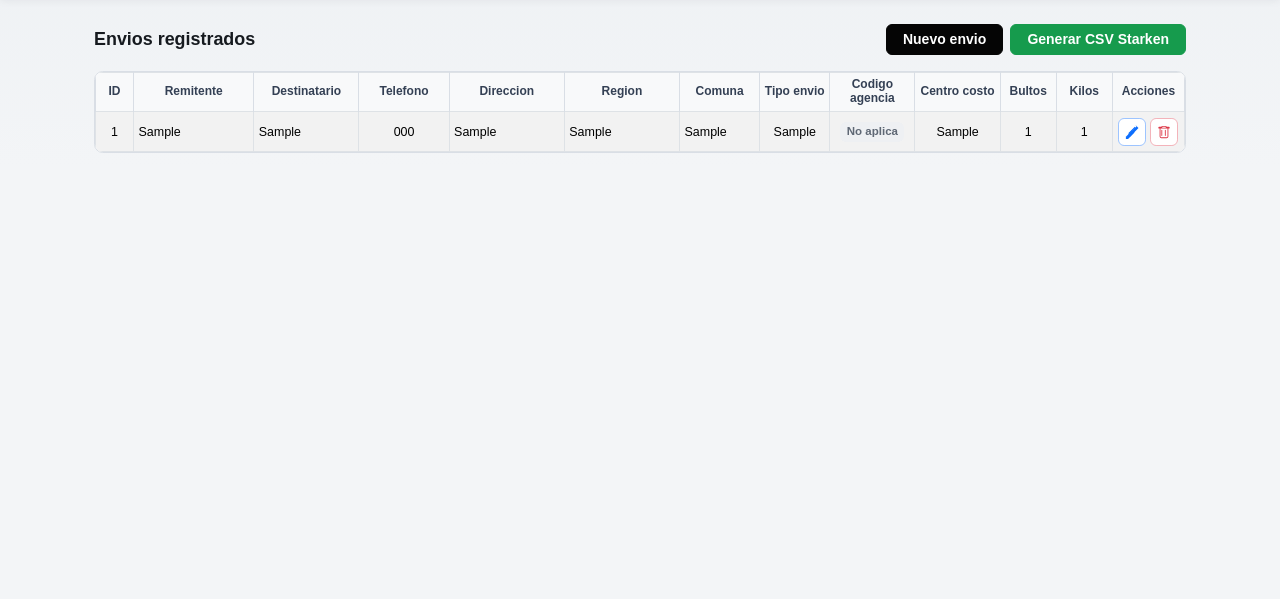
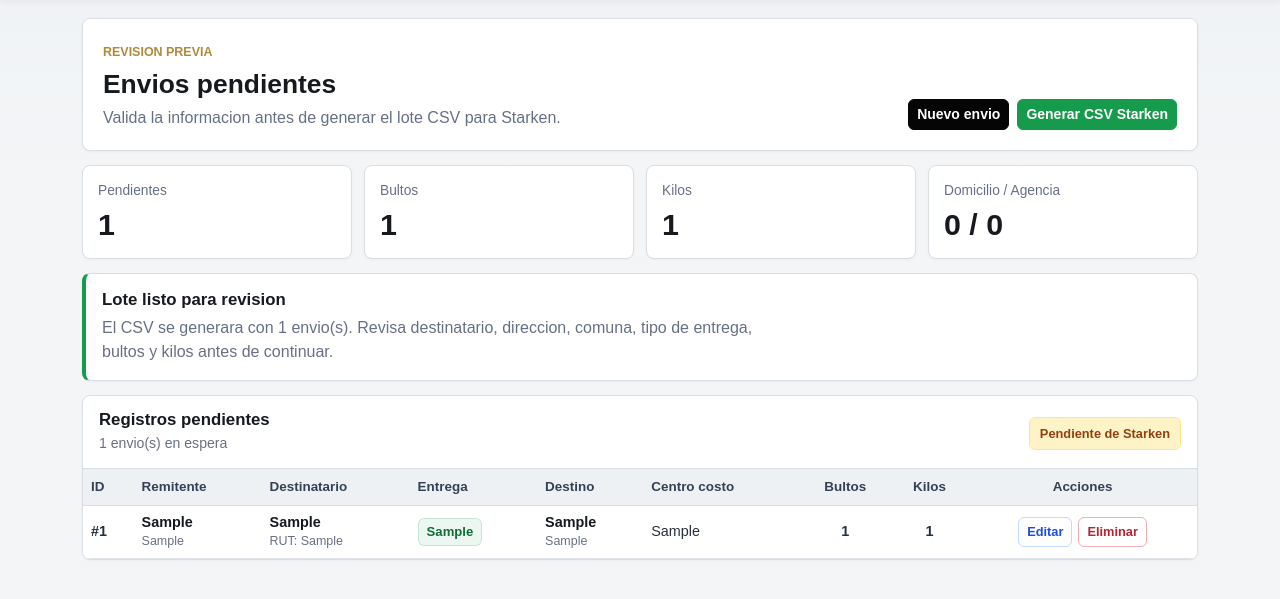
Before and after one commit to renato1505/proyecto-sistema-mensajeria, a Flask app: page /envios in a window 1280 px wide. Shown: the part 73-672 px from the top of the page. Run offline with Flask 3, Linux system fonts and the light colour scheme; tables that the repository leaves empty hold one stand-in row (values such as "Sample post"); parts of the project's set-up code (start-up, migrations or seed data) failed here and were passed over.

Commit message:
Mejorar vista de pendientes

```diff
--- a/routes/paginas.py
+++ b/routes/paginas.py
@@ -234,9 +234,21 @@ def registrar_rutas_paginas(app):
     @app.route("/envios")
     def ver_envio():
         db = SessionLocal()
-        envios = db.query(Envio).filter(Envio.e_estado == "pendiente").all()
+        envios = (
+            db.query(Envio)
+            .filter(Envio.e_estado == "pendiente")
+            .order_by(Envio.e_fecha_creacion.desc(), Envio.id.desc())
+            .all()
+        )
+        resumen = {
+            "total": len(envios),
+            "bultos": sum(envio.e_bultos or 0 for envio in envios),
+            "kilos": sum(envio.e_kilos or 0 for envio in envios),
+            "domicilio": sum(1 for envio in envios if envio.e_tipo_envio == "Domicilio"),
+            "agencia": sum(1 for envio in envios if envio.e_tipo_envio == "Agencia"),
+        }
         db.close()
-        return render_template("envios.html", envios=envios)
+        return render_template("envios.html", envios=envios, resumen=resumen)
 
     @app.route("/en_proceso")
     def ver_en_proceso():
--- a/static/css/envios.css
+++ b/static/css/envios.css
@@ -1,174 +1,260 @@
-.page-envios .container {
-    max-width: 1530px;
+.pendientes-page {
+    display: flex;
+    flex-direction: column;
+    gap: 14px;
 }
 
-.page-envios .titulo-envios {
-    font-size: 1.12rem;
-    font-weight: 700;
-    margin-bottom: 0;
+.pendientes-hero,
+.pendientes-metrics article,
+.pendientes-empty,
+.pendientes-notice,
+.pendientes-table-panel {
+    background: var(--surface);
+    border: 1px solid var(--line);
+    border-radius: 8px;
+    box-shadow: 0 1px 3px rgba(15, 23, 42, 0.04);
 }
 
-.page-envios .acciones-superiores {
+.pendientes-hero {
     display: flex;
-    gap: 0.45rem;
-    justify-content: flex-end;
-    align-items: center;
+    align-items: flex-end;
+    justify-content: space-between;
+    gap: 18px;
+    padding: 20px;
 }
 
-.page-envios .tabla-wrap {
-    background: #fff;
-    border: 1px solid #d9dee5;
-    border-radius: 0.55rem;
+.pendientes-kicker {
+    display: inline-flex;
+    margin-bottom: 7px;
+    color: var(--brand-gold);
+    font-size: 0.78rem;
+    font-weight: 800;
+    text-transform: uppercase;
+}
+
+.pendientes-hero h1 {
+    margin: 0;
+    color: var(--text);
+    font-size: 1.65rem;
+    font-weight: 800;
+}
+
+.pendientes-hero p {
+    margin: 6px 0 0;
+    color: var(--muted);
+}
+
+.pendientes-actions {
+    display: flex;
+    align-items: center;
+    justify-content: flex-end;
+    gap: 8px;
+    flex-wrap: wrap;
+}
+
+.pendientes-metrics {
+    display: grid;
+    grid-template-columns: repeat(4, minmax(0, 1fr));
+    gap: 12px;
+}
+
+.pendientes-metrics article {
+    min-height: 94px;
+    padding: 15px;
+}
+
+.pendientes-metrics span {
+    display: block;
+    color: var(--muted);
+    font-size: 0.86rem;
+    margin-bottom: 7px;
+}
+
+.pendientes-metrics strong {
+    color: var(--text);
+    font-size: 1.9rem;
+    line-height: 1;
+}
+
+.pendientes-empty {
+    padding: 34px;
+    text-align: center;
+}
+
+.pendientes-empty h2,
+.pendientes-notice h2,
+.table-panel-head h2 {
+    margin: 0;
+    color: var(--text);
+    font-size: 1.05rem;
+    font-weight: 800;
+}
+
+.pendientes-empty p,
+.pendientes-notice p {
+    max-width: 680px;
+    margin: 8px auto 16px;
+    color: var(--muted);
+}
+
+.pendientes-notice {
+    padding: 16px;
+    border-left: 4px solid var(--brand-green);
+}
+
+.pendientes-notice p {
+    margin: 5px 0 0;
+}
+
+.pendientes-table-panel {
     overflow: hidden;
 }
 
-.page-envios .table {
-    margin-bottom: 0;
-    font-size: 0.80rem;
-    table-layout: fixed;
-    width: 100%;
+.table-panel-head {
+    display: flex;
+    align-items: center;
+    justify-content: space-between;
+    gap: 12px;
+    padding: 14px 16px;
+    border-bottom: 1px solid var(--line);
 }
 
-.page-envios .table thead th {
-    background: #f8f9fa;
-    font-size: 0.75rem;
-    font-weight: 700;
-    vertical-align: middle;
-    padding: 0.42rem 0.34rem;
-    line-height: 1.15;
-    text-align: center;
-    word-break: break-word;
+.table-panel-head span {
+    display: block;
+    color: var(--muted);
+    font-size: 0.88rem;
+    margin-top: 3px;
 }
 
-.page-envios .table tbody td {
-    vertical-align: middle;
-    padding: 0.4rem 0.35rem;
-    line-height: 1.18;
-    word-break: break-word;
+.table-status {
+    color: #92400e !important;
+    background: #fef3c7;
+    border: 1px solid #fde68a;
+    border-radius: 6px;
+    padding: 6px 10px;
+    font-size: 0.8rem !important;
+    font-weight: 800;
+    white-space: nowrap;
 }
 
-.page-envios .col-id {
-    width: 38px;
-    text-align: center;
+.pendientes-table {
+    min-width: 1080px;
 }
 
-.page-envios .col-remitente {
-    width: 120px;
+.pendientes-table th {
+    white-space: nowrap;
 }
 
-.page-envios .col-destinatario {
-    width: 105px;
+.pendientes-table td {
+    color: #26313f;
+    font-size: 0.9rem;
+    vertical-align: middle;
 }
 
-.page-envios .col-telefono {
-    width: 90px;
-    text-align: center;
+.pendientes-table td strong {
+    display: block;
+    color: var(--text);
+    font-size: 0.9rem;
+    line-height: 1.2;
 }
 
-.page-envios .col-direccion {
-    width: 115px;
+.pendientes-table td small {
+    display: block;
+    color: var(--muted);
+    font-size: 0.78rem;
+    line-height: 1.25;
+    margin-top: 3px;
 }
 
-.page-envios .col-region {
-    width: 115px;
+.id-cell,
+.number-cell {
+    color: var(--muted-strong);
+    font-weight: 800;
 }
 
-.page-envios .col-comuna {
-    width: 80px;
+.delivery-badge {
+    display: inline-flex;
+    align-items: center;
+    min-height: 26px;
+    padding: 3px 8px;
+    border-radius: 6px;
+    font-weight: 800;
+    font-size: 0.82rem;
 }
 
-.page-envios .col-tipo {
-    width: 70px;
-    text-align: center;
+.delivery-badge.domicilio {
+    color: var(--brand-green-dark);
+    background: rgba(22, 155, 77, 0.08);
+    border: 1px solid rgba(22, 155, 77, 0.18);
 }
 
-.page-envios .col-agencia {
-    width: 85px;
-    text-align: center;
+.delivery-badge.agencia {
+    color: #7c2d12;
+    background: #ffedd5;
+    border: 1px solid #fed7aa;
 }
 
-.page-envios .col-centro {
-    width: 85px;
-    text-align: center;
+.row-actions {
+    display: flex;
+    align-items: center;
+    justify-content: center;
+    gap: 6px;
 }
 
-.page-envios .col-num {
-    width: 56px;
-    text-align: center;
-}
-
-.page-envios .col-acciones {
-    width: 72px;
-    text-align: center;
-}
-
-.page-envios .badge-agencia-na {
-    background: #eef0f3;
-    color: #5f6875;
-    font-size: 0.72rem;
-    padding: 0.22rem 0.4rem;
-    border-radius: 0.38rem;
-    font-weight: 600;
-    display: inline-block;
-}
-
-.page-envios .codigo-agencia {
-    font-weight: 600;
-    color: #333;
-    font-size: 0.78rem;
-}
-
-.page-envios .acciones-tabla {
-    display: flex;
-    gap: 0.25rem;
-    justify-content: center;
-}
-
-.page-envios .icon-btn {
-    width: 28px;
-    height: 28px;
+.action-btn {
     display: inline-flex;
     align-items: center;
     justify-content: center;
-    border-radius: 0.38rem;
+    min-height: 30px;
+    padding: 4px 8px;
+    border-radius: 6px;
+    font-size: 0.8rem;
+    font-weight: 800;
     border: 1px solid transparent;
-    text-decoration: none;
     background: #fff;
-    cursor: pointer;
-    font: inherit;
-    transition: 0.15s ease-in-out;
 }
 
-.page-envios .icon-btn svg {
-    width: 14px;
-    height: 14px;
+.action-btn.edit {
+    color: #1d4ed8;
+    border-color: #bfdbfe;
 }
 
-.page-envios .icon-btn-edit {
-    color: #0d6efd;
-    border-color: #9dc4ff;
+.action-btn.edit:hover {
+    color: #1e40af;
+    background: #eff6ff;
 }
 
-.page-envios .icon-btn-edit:hover {
-    background: #eaf3ff;
+.action-btn.delete {
+    color: #b4232f;
+    border-color: #f1aeb5;
 }
 
-.page-envios .icon-btn-delete {
-    color: #dc3545;
-    border-color: #f3b3ba;
-}
-
-.page-envios .icon-btn-delete:hover {
+.action-btn.delete:hover {
     background: #fff0f1;
 }
 
-@media (max-width: 1400px) {
-    .page-envios .table {
-        font-size: 0.78rem;
+.row-actions form {
+    margin: 0;
+}
+
+@media (max-width: 768px) {
+    .pendientes-hero,
+    .table-panel-head {
+        align-items: flex-start;
+        flex-direction: column;
     }
 
-    .page-envios .table thead th,
-    .page-envios .table tbody td {
-        padding: 0.34rem 0.28rem;
+    .pendientes-actions {
+        justify-content: flex-start;
+    }
+
+    .pendientes-metrics {
+        grid-template-columns: repeat(2, minmax(0, 1fr));
     }
 }
+
+@media (max-width: 576px) {
+    .pendientes-metrics {
+        grid-template-columns: 1fr;
+    }
+}
--- a/templates/envios.html
+++ b/templates/envios.html
@@ -1,84 +1,127 @@
 {% extends "base.html" %}
 
-{% block title %}Ver envios{% endblock %}
+{% block title %}Pendientes{% endblock %}
+
+{% block extra_css %}
+<link rel="stylesheet" href="{{ url_for('static', filename='css/envios.css') }}">
+{% endblock %}
 
 {% block content %}
-<div class="page-envios">
-    <link rel="stylesheet" href="{{ url_for('static', filename='css/envios.css') }}">
+<div class="pendientes-page">
+    <section class="pendientes-hero">
+        <div>
+            <span class="pendientes-kicker">Revision previa</span>
+            <h1>Envios pendientes</h1>
+            <p>Valida la informacion antes de generar el lote CSV para Starken.</p>
+        </div>
 
-    <div class="container mt-4">
-        <div class="d-flex justify-content-between align-items-center mb-3">
-            <h2 class="titulo-envios">Envios registrados</h2>
-
-            <div class="acciones-superiores">
-                <a href="/nuevo_envio" class="btn btn-primary btn-sm px-3">Nuevo envio</a>
-                <form action="/generar_excel" method="POST" class="d-inline"
+        <div class="pendientes-actions">
+            <a href="/nuevo_envio" class="btn btn-primary btn-sm">Nuevo envio</a>
+            <form action="/generar_excel" method="POST"
                   onsubmit="return confirm('Seguro que deseas generar y enviar el CSV Starken?');">
                 <input type="hidden" name="csrf_token" value="{{ csrf_token() }}">
-                    <button type="submit" class="btn btn-success btn-sm px-3">
+                <button type="submit" class="btn btn-success btn-sm" {% if not envios %}disabled{% endif %}>
                     Generar CSV Starken
                 </button>
             </form>
         </div>
+    </section>
+
+    <section class="pendientes-metrics">
+        <article>
+            <span>Pendientes</span>
+            <strong>{{ resumen.total }}</strong>
+        </article>
+        <article>
+            <span>Bultos</span>
+            <strong>{{ resumen.bultos }}</strong>
+        </article>
+        <article>
+            <span>Kilos</span>
+            <strong>{{ resumen.kilos }}</strong>
+        </article>
+        <article>
+            <span>Domicilio / Agencia</span>
+            <strong>{{ resumen.domicilio }} / {{ resumen.agencia }}</strong>
+        </article>
+    </section>
+
+    {% if not envios %}
+        <section class="pendientes-empty">
+            <h2>Sin envios pendientes</h2>
+            <p>No hay registros esperando revision. Cuando ingreses un nuevo envio aparecera en esta pantalla antes de generar el lote Starken.</p>
+            <a href="/nuevo_envio" class="btn btn-success">Registrar nuevo envio</a>
+        </section>
+    {% else %}
+        <section class="pendientes-notice">
+            <div>
+                <h2>Lote listo para revision</h2>
+                <p>El CSV se generara con {{ resumen.total }} envio(s). Revisa destinatario, direccion, comuna, tipo de entrega, bultos y kilos antes de continuar.</p>
+            </div>
+        </section>
+
+        <section class="pendientes-table-panel">
+            <div class="table-panel-head">
+                <div>
+                    <h2>Registros pendientes</h2>
+                    <span>{{ resumen.total }} envio(s) en espera</span>
+                </div>
+                <span class="table-status">Pendiente de Starken</span>
             </div>
 
-        <div class="tabla-wrap">
-            <table class="table table-bordered table-striped align-middle">
+            <div class="table-responsive">
+                <table class="table align-middle mb-0 pendientes-table">
                     <thead>
                         <tr>
-                        <th class="col-id">ID</th>
-                        <th class="col-remitente">Remitente</th>
-                        <th class="col-destinatario">Destinatario</th>
-                        <th class="col-telefono">Telefono</th>
-                        <th class="col-direccion">Direccion</th>
-                        <th class="col-region">Region</th>
-                        <th class="col-comuna">Comuna</th>
-                        <th class="col-tipo">Tipo envio</th>
-                        <th class="col-agencia">Codigo agencia</th>
-                        <th class="col-centro">Centro costo</th>
-                        <th class="col-num">Bultos</th>
-                        <th class="col-num">Kilos</th>
-                        <th class="col-acciones text-center">Acciones</th>
+                            <th>ID</th>
+                            <th>Remitente</th>
+                            <th>Destinatario</th>
+                            <th>Entrega</th>
+                            <th>Destino</th>
+                            <th>Centro costo</th>
+                            <th class="text-center">Bultos</th>
+                            <th class="text-center">Kilos</th>
+                            <th class="text-center">Acciones</th>
                         </tr>
                     </thead>
                     <tbody>
                         {% for envio in envios %}
                         <tr>
-                        <td class="col-id">{{ envio.id }}</td>
-                        <td class="col-remitente">{{ envio.e_remitente }}</td>
-                        <td class="col-destinatario">{{ envio.e_destinatario }}</td>
-                        <td class="col-telefono">{{ envio.e_telefono_destinatario }}</td>
-                        <td class="col-direccion">{{ envio.e_direccion }}</td>
-                        <td class="col-region">{{ envio.e_region }}</td>
-                        <td class="col-comuna">{{ envio.e_comuna }}</td>
-                        <td class="col-tipo">{{ envio.e_tipo_envio }}</td>
-                        <td class="col-agencia">
+                            <td class="id-cell">#{{ envio.id }}</td>
+                            <td>
+                                <strong>{{ envio.e_remitente }}</strong>
+                                <small>{{ envio.e_correo_remitente }}</small>
+                            </td>
+                            <td>
+                                <strong>{{ envio.e_destinatario }}</strong>
+                                <small>RUT: {{ envio.e_rut_destinatario }}</small>
+                            </td>
+                            <td>
+                                <span class="delivery-badge {% if envio.e_tipo_envio == 'Agencia' %}agencia{% else %}domicilio{% endif %}">
+                                    {{ envio.e_tipo_envio }}
+                                </span>
                                 {% if envio.e_tipo_envio == "Agencia" %}
-                                <span class="codigo-agencia">{{ envio.e_codigo_agencia }}</span>
-                            {% else %}
-                                <span class="badge-agencia-na">No aplica</span>
+                                    <small>Codigo {{ envio.e_codigo_agencia }}</small>
                                 {% endif %}
                             </td>
-                        <td class="col-centro">{{ envio.e_centro_costo }}</td>
-                        <td class="col-num">{{ envio.e_bultos }}</td>
-                        <td class="col-num">{{ envio.e_kilos }}</td>
-                        <td class="col-acciones">
-                            <div class="acciones-tabla">
-                                <a href="/editar_envio/{{ envio.id }}" class="icon-btn icon-btn-edit" title="Editar">
-                                    <svg viewBox="0 0 16 16" fill="currentColor" aria-hidden="true">
-                                        <path d="M12.146.854a.5.5 0 0 1 .708 0l2.292 2.292a.5.5 0 0 1 0 .708l-9.5 9.5L3 14l.646-2.646 9.5-9.5zM11.207 2 4 9.207V10h.793L12 2.793 11.207 2z"/>
-                                        <path fill-rule="evenodd" d="M1 13.5V16h2.5l7.373-7.373-2.5-2.5L1 13.5z"/>
-                                    </svg>
+                            <td>
+                                <strong>{{ envio.e_comuna }}</strong>
+                                <small>{{ envio.e_direccion }}</small>
+                            </td>
+                            <td>{{ envio.e_centro_costo }}</td>
+                            <td class="text-center number-cell">{{ envio.e_bultos }}</td>
+                            <td class="text-center number-cell">{{ envio.e_kilos }}</td>
+                            <td>
+                                <div class="row-actions">
+                                    <a href="/editar_envio/{{ envio.id }}" class="action-btn edit" title="Editar">
+                                        Editar
                                     </a>
 
-                                <form action="/eliminar_envio/{{ envio.id }}" method="POST" class="d-inline"
+                                    <form action="/eliminar_envio/{{ envio.id }}" method="POST"
                                           onsubmit="return confirm('Seguro que deseas eliminar este envio? Esta accion no se puede deshacer.');">
                                         <input type="hidden" name="csrf_token" value="{{ csrf_token() }}">
-                                    <button type="submit" class="icon-btn icon-btn-delete" title="Eliminar">
-                                        <svg viewBox="0 0 16 16" fill="currentColor" aria-hidden="true">
-                                            <path d="M5.5 5.5A.5.5 0 0 1 6 6v6a.5.5 0 0 1-1 0V6a.5.5 0 0 1 .5-.5zm4.5.5a.5.5 0 0 0-1 0v6a.5.5 0 0 0 1 0V6z"/>
-                                            <path fill-rule="evenodd" d="M14.5 3a1 1 0 0 1-1 1H13v9a2 2 0 0 1-2 2H5a2 2 0 0 1-2-2V4h-.5a1 1 0 0 1 0-2H5a1 1 0 0 1 1-1h4a1 1 0 0 1 1 1h2.5a1 1 0 0 1 1 1zM6 2v1h4V2H6zm-2 2v9a1 1 0 0 0 1 1h6a1 1 0 0 0 1-1V4H4z"/>
-                                        </svg>
+                                        <button type="submit" class="action-btn delete" title="Eliminar">
+                                            Eliminar
                                         </button>
                                     </form>
                                 </div>
@@ -88,6 +131,7 @@
                     </tbody>
                 </table>
             </div>
-    </div>
+        </section>
+    {% endif %}
 </div>
 {% endblock %}
```
Lines whose indentation alone changed are shown as unchanged.
